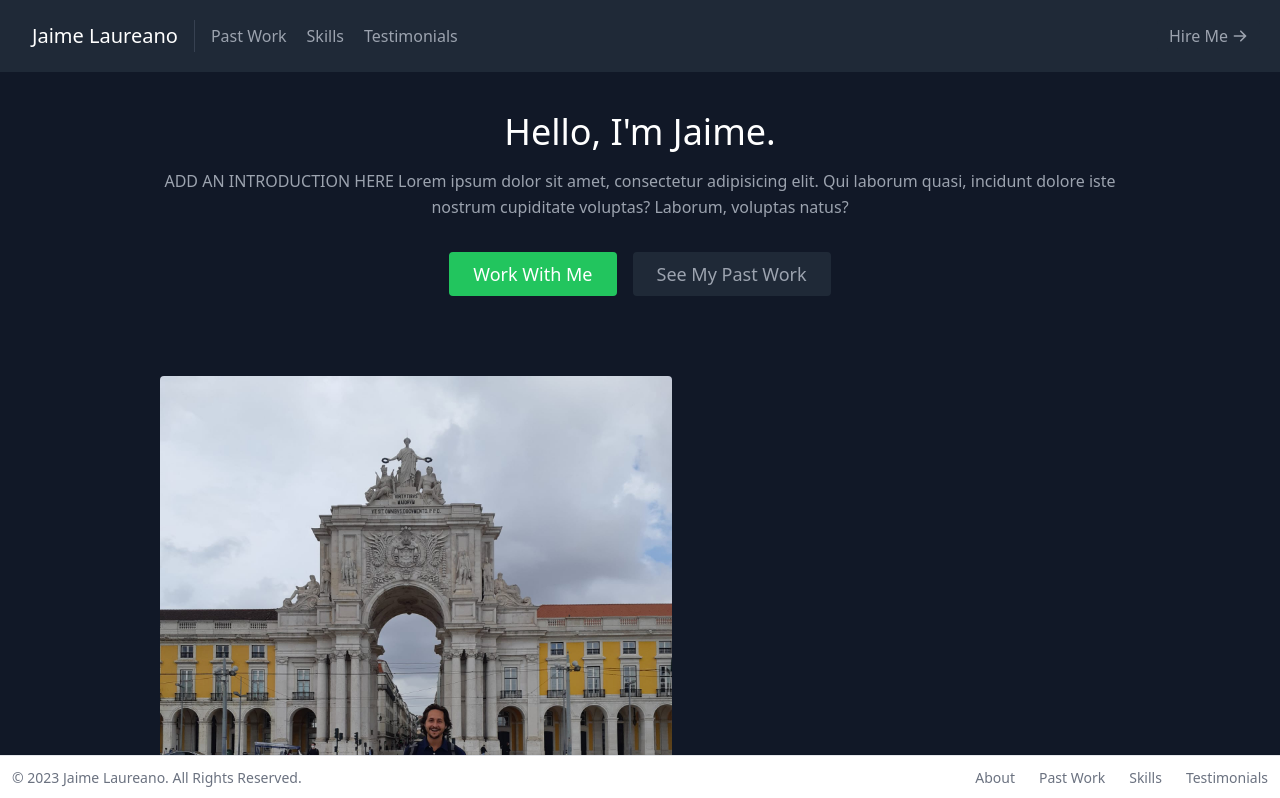
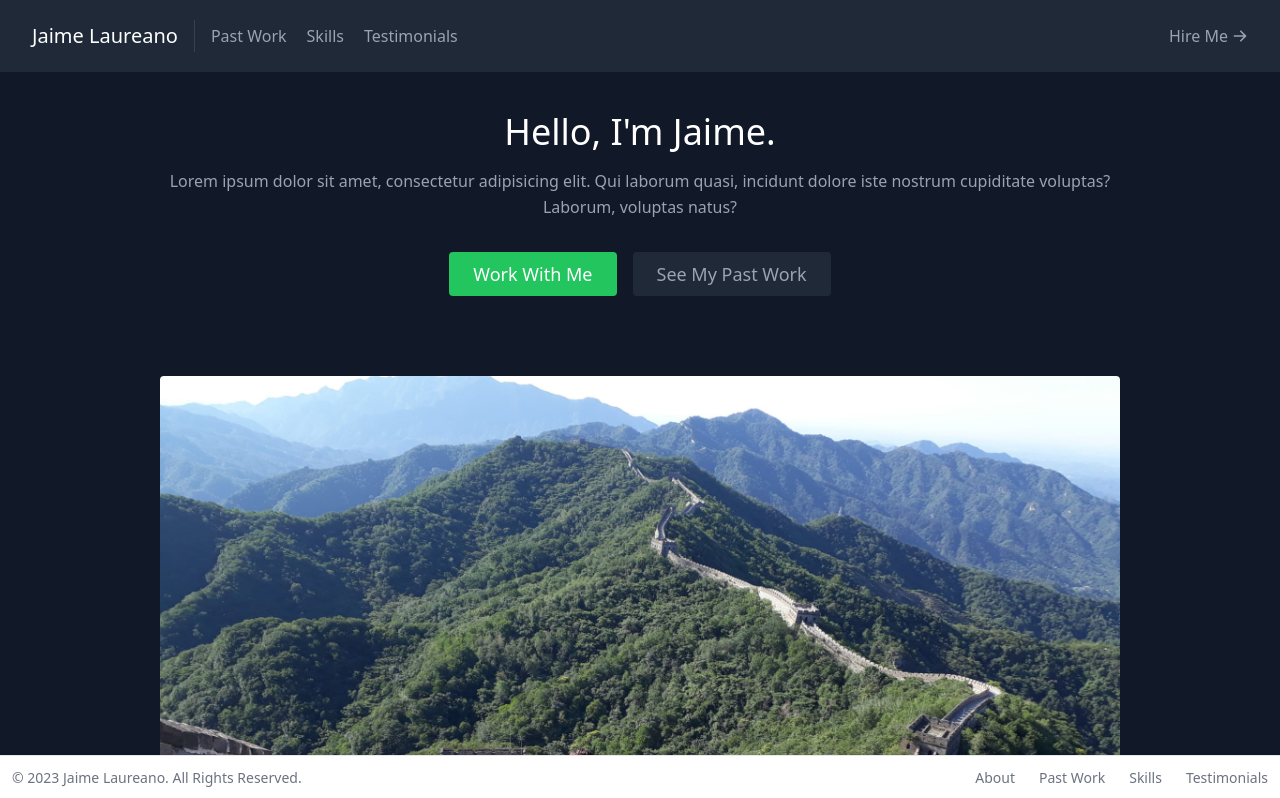
Before and after one commit to Jaime-Laureano/portfolio, a React (Create React App) app: page / in a window 1280 px wide. Shown: the top 798 px of the page. Built offline with nearby package versions, Linux system fonts and the light colour scheme.

Commit message:
Changed About photo and fixed sizing issue

```diff
--- a/src/components/About.js
+++ b/src/components/About.js
@@ -3,16 +3,16 @@ import React from "react";
 function About() {
   return (
     <section id="about">
-      <div className="container px-5 py-10 mx-auto text-center lg:px-40">
+      <div className="container px-5 py-10 mx-auto text-center lg:px-40 object-center">
         <div className="flex flex-col w-full mb-20">
           <h1 className="title-font sm:text-4xl text-3xl mb-4 font-medium text-white">
             Hello, I'm Jaime.
             <br className="hidden lg:inline-block" />
           </h1>
           <p className="mb-8 leading-relaxed">
-            ADD AN INTRODUCTION HERE Lorem ipsum dolor sit amet, consectetur
-            adipisicing elit. Qui laborum quasi, incidunt dolore iste nostrum
-            cupiditate voluptas? Laborum, voluptas natus?
+            Lorem ipsum dolor sit amet, consectetur adipisicing elit. Qui
+            laborum quasi, incidunt dolore iste nostrum cupiditate voluptas?
+            Laborum, voluptas natus?
           </p>
           <div className="flex justify-center">
             <a
@@ -29,11 +29,11 @@ function About() {
             </a>
           </div>
         </div>
-        <div className="lg:max-w-lg lg:w-full md:w-1/2 w-5/6">
+        <div className="h-auto max-w-full">
           <img
             className="object-cover object-center rounded"
             alt="hero"
-            src="./me2.jpeg"
+            src="./me3.jpeg"
           />
         </div>
       </div>
```
Also changed, not shown: public/me3.jpeg (added).
